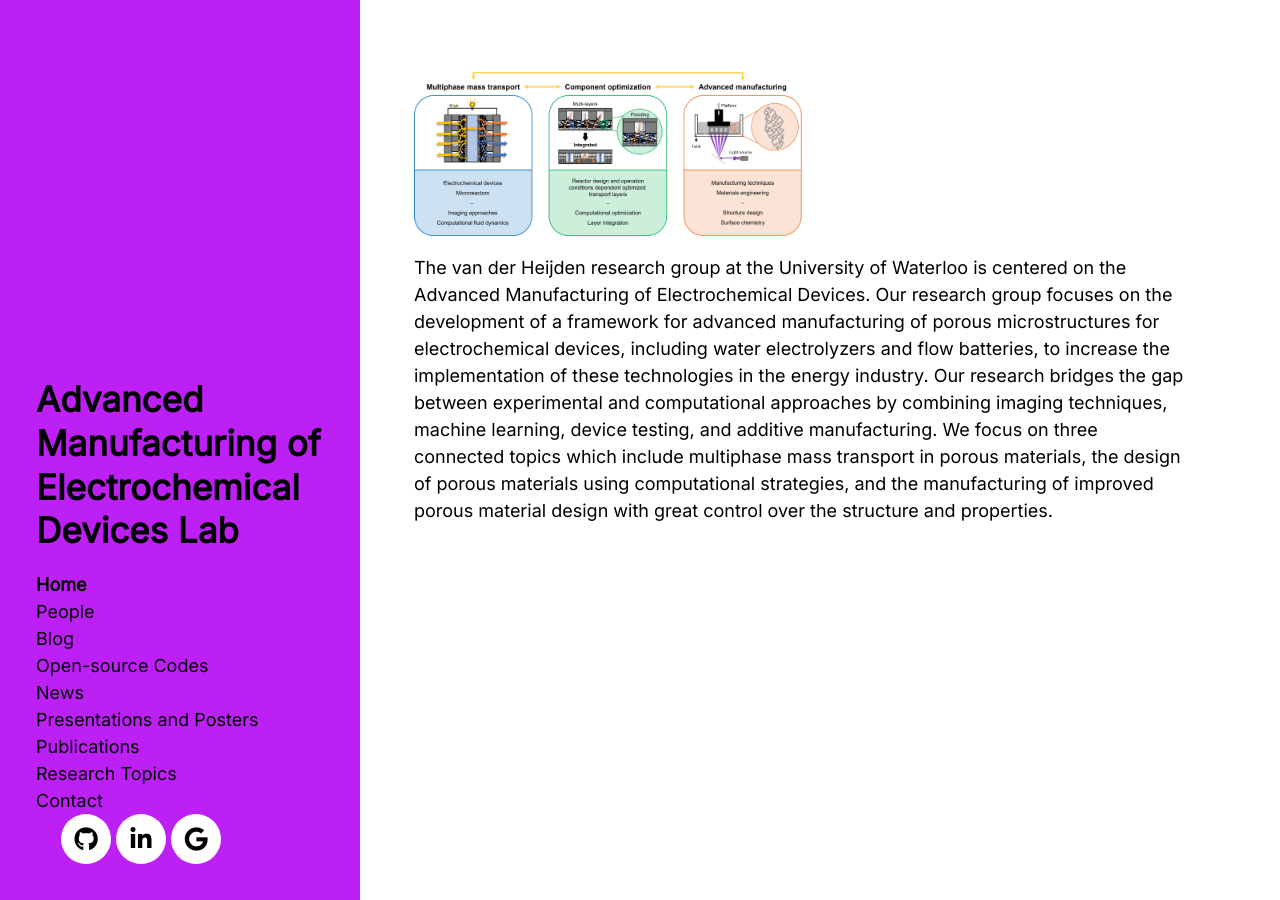
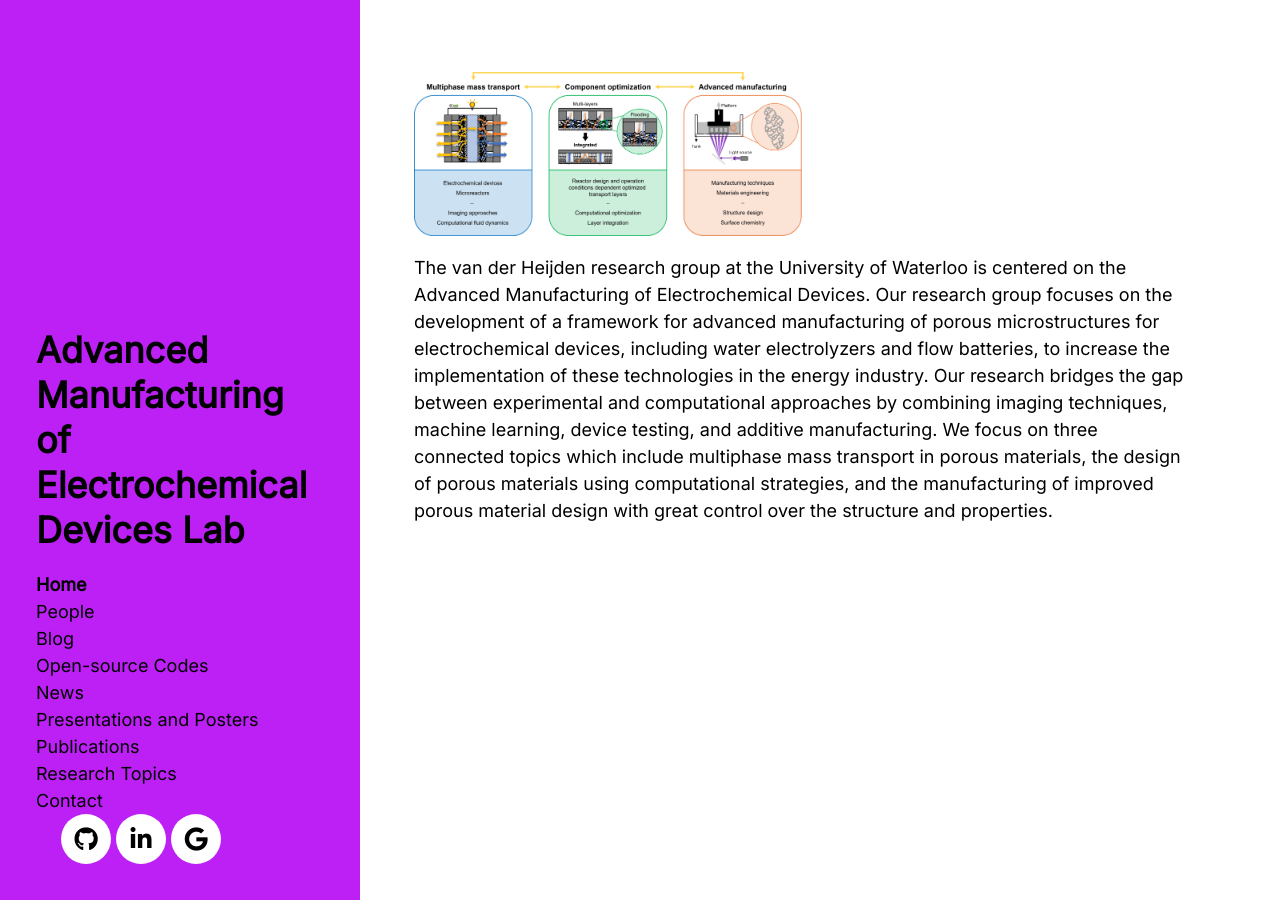
Before and after one commit to MaximevdHeijden/MaximevdHeijden.github.io, a Jekyll site: the page built from index.html, in a window 1280 px wide. Built offline with Jekyll 4.4.1, drawn with Linux system fonts in a browser that asks for light colours; nearby versions of some CDN libraries; the list of posts is cut into pages by our own code.

Commit message:
Update hyde.css

```diff
--- a/public/css/hyde.css
+++ b/public/css/hyde.css
@@ -80,7 +80,7 @@ html {
   color: #000000;
   margin-top: 0;
   font-family: "Inter", serif;
-  font-size: 35px;
+  font-size: 36px;
 }
 
 /* Sidebar nav */
```
